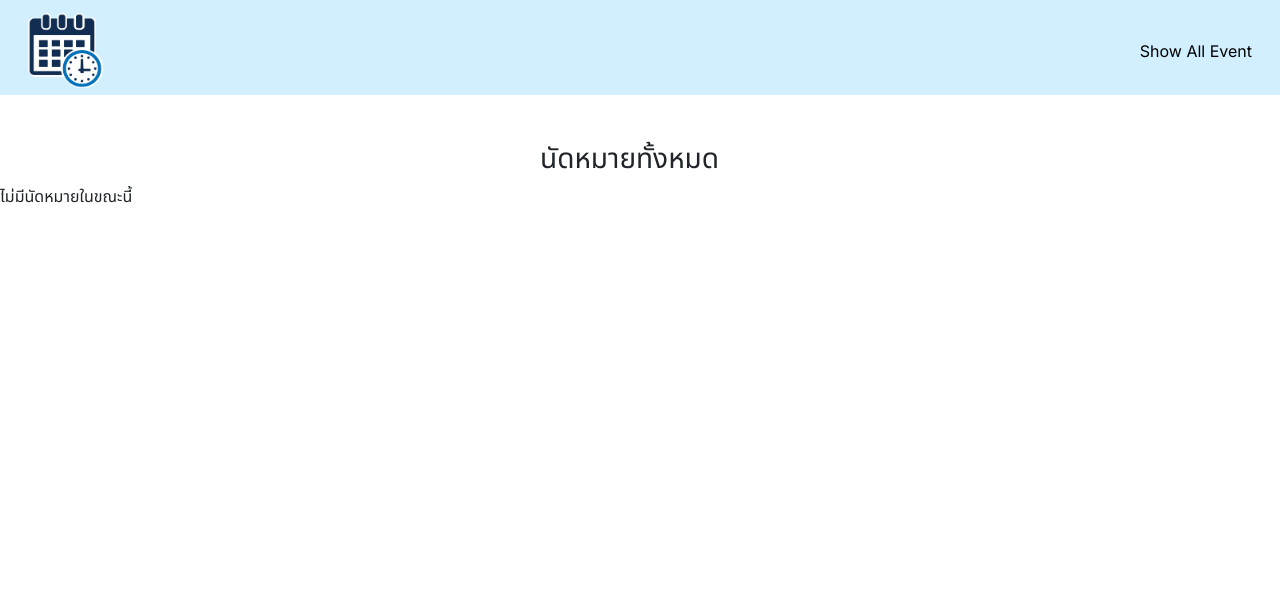
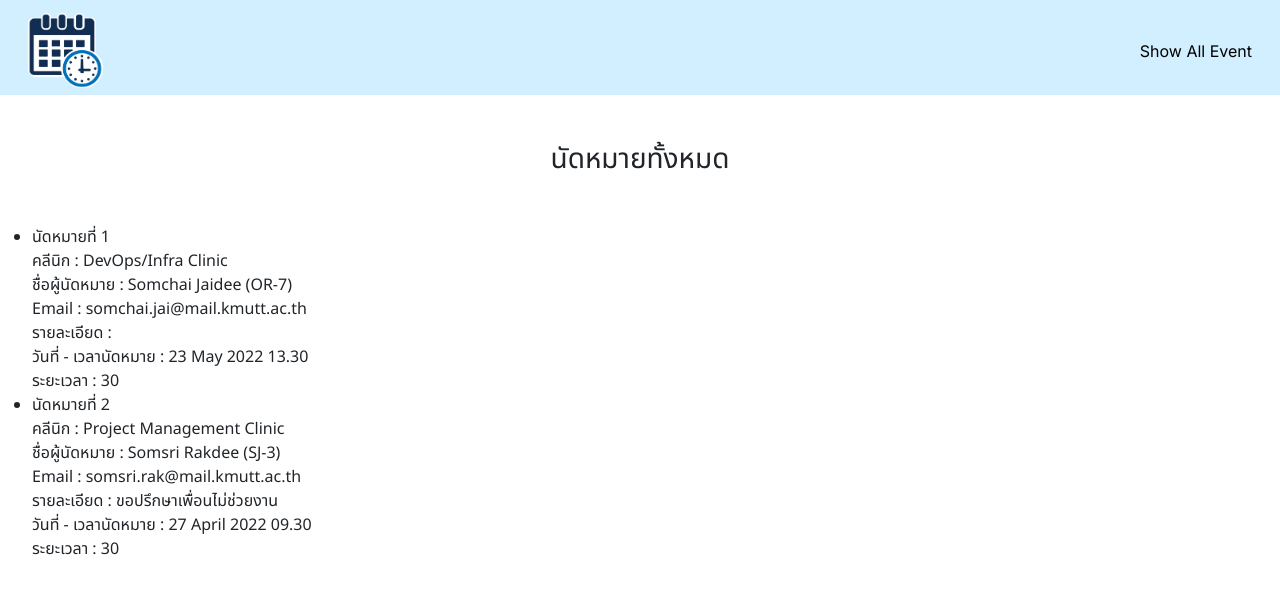
Before and after one commit to pisenuta/OASIP-SY-6, a Vue app: page /#/ShowAllEvent in a window 1280 px wide. Shown: the top 594 px of the page. Built offline with nearby package versions, Linux system fonts and the light colour scheme; data requests are answered from the project's data file.

Commit message:
update event list

```diff
--- a/data/db.json
+++ b/data/db.json
@@ -1,5 +1,22 @@
 {
     "event":[
-
+        {
+            "bookingId":1,
+            "bookingName": "Somchai Jaidee (OR-7)",
+            "bookingEmail": "somchai.jai@mail.kmutt.ac.th",
+            "eventCategory": "DevOps/Infra Clinic",
+            "eventNotes": null,
+            "eventStartTime": "23 May 2022 13.30",
+            "eventDuration": 30
+        },
+        {
+            "bookingId":2,
+            "bookingName": "Somsri Rakdee (SJ-3)",
+            "bookingEmail": "somsri.rak@mail.kmutt.ac.th",
+            "eventCategory": "Project Management Clinic",
+            "eventNotes": "ขอปรึกษาเพื่อนไม่ช่วยงาน",
+            "eventStartTime": "27 April 2022 09.30",
+            "eventDuration": 30
+        }
     ]
 }
--- a/src/components/EventList.vue
+++ b/src/components/EventList.vue
@@ -11,12 +11,13 @@
     <div>
         <ul>
             <li v-for="(event,index) in eventList" :key="index">
-                นัดหมายที่ {{event.id}}
-                คลีนิก : {{event.eventCategory}}
-                ชื่อผู้นัดหมาย : {{event.bookingName}}
-                Email : {{event.bookingEmail}}
-                รายละเอียด : {{event.eventNotes}}
-                วันที่ - เวลานัดหมาย : {{event.eventStartTime}}
+                นัดหมายที่ {{event.bookingId}}<br>
+                คลีนิก : {{event.eventCategory}}<br>
+                ชื่อผู้นัดหมาย : {{event.bookingName}}<br>
+                Email : {{event.bookingEmail}}<br>
+                รายละเอียด : {{event.eventNotes}}<br>
+                วันที่ - เวลานัดหมาย : {{event.eventStartTime}}<br>
+                ระยะเวลา : {{event.eventDuration}}
             </li>
         </ul>
     </div>
--- a/src/components/ShowAllEvent.vue
+++ b/src/components/ShowAllEvent.vue
@@ -9,24 +9,23 @@
     const res = await fetch('http://localhost:5000/event') //ปกติไม่นิยมวางลิ้งค์
     if(res.status === 200){
       events.value = await res.json() //json() เป็น promise, get data and เปลี่ยนเป็น js object
-      console.log(events.value)
-    } else {
-      console.log("error, can not get events")
     }
-
   }
   onBeforeMount(async () =>{
     await getEvents()
   })
+  const schedule = () =>{
+    if(events.value.length == 0){
+      return "ไม่มีนัดหมายในขณะนี้"
+    }
+  }
 </script>
 
 <template>
     <div class="body">
         <h3 class="mx-auto mt-5" style="width: 200px">นัดหมายทั้งหมด</h3>
-        <p v-if="events.values.length === 0">ไม่มีนัดหมายในขณะนี้</p>
-        <div v-else>
-            <EventList :eventList="events"/>
-        </div>
+        <h5 class="mt-5">{{schedule()}}</h5>
+        <EventList :eventList="events"/>
     </div>
 </template>
 
@@ -35,5 +34,10 @@
 .body{
     font-family: 'Noto Sans Thai', sans-serif;
 }
-
+h5,h3{
+    text-align: center;
+}
+h5{
+    color: #646464;
+}
 </style>
```
